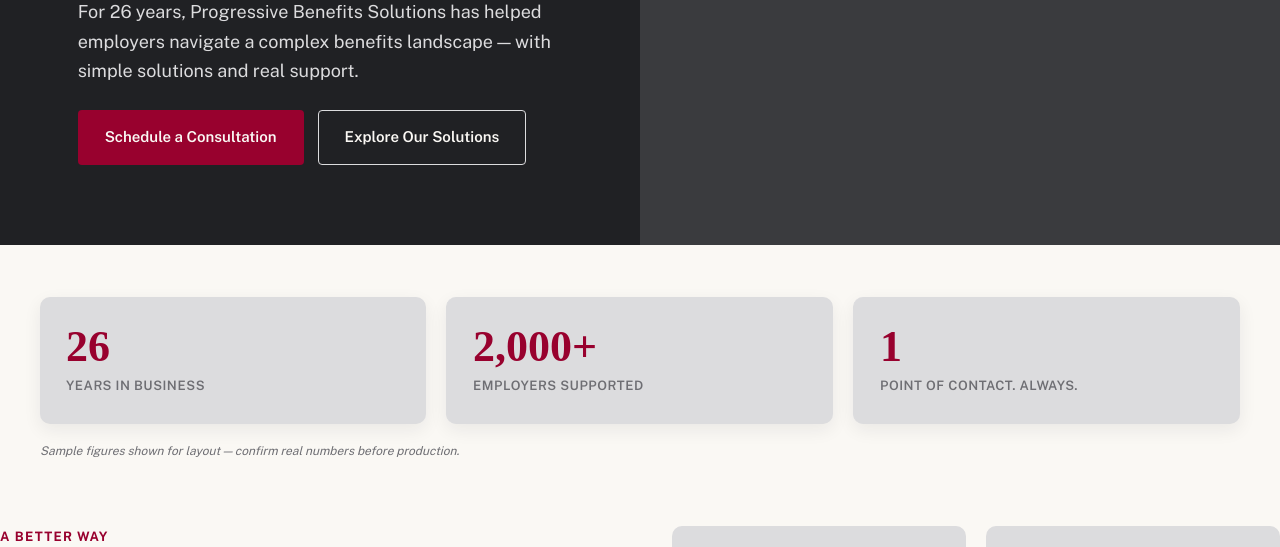
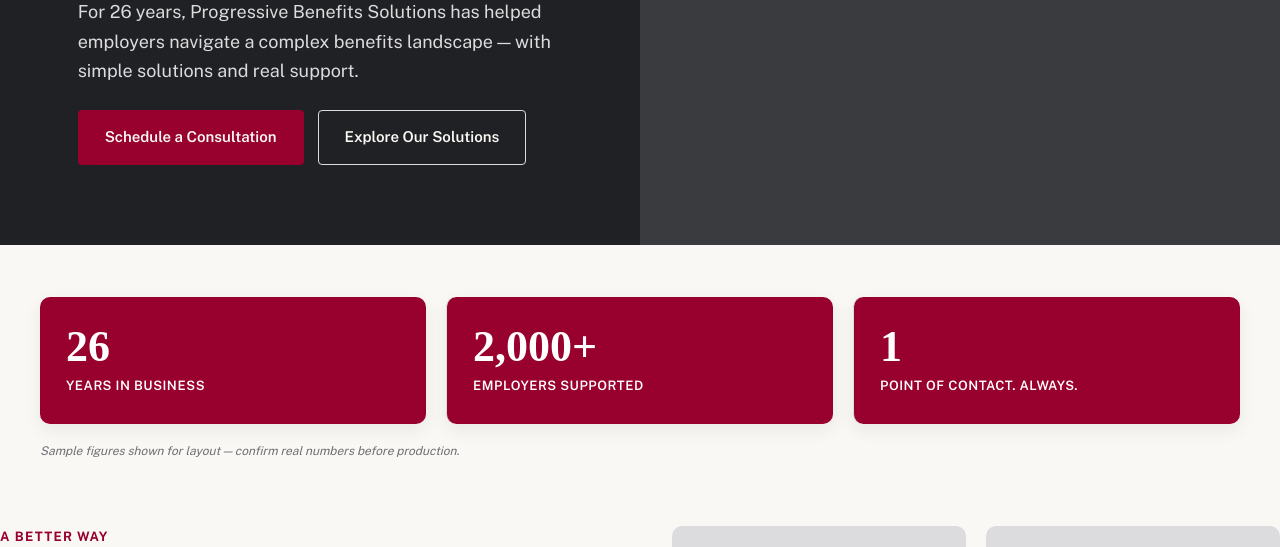
Before and after one commit to Mcart86/pbs-website, a plain HTML site: page index.html in a window 1280 px wide. Shown: the part 470-1017 px from the top of the page. Drawn offline with nearby package versions, Linux system fonts and the light colour scheme; a web font is replaced by a local one.

Commit message:
Editorial tab: maroon stat card background with white number/label text

```diff
--- a/index.html
+++ b/index.html
@@ -130,8 +130,10 @@
 
   #tab-editorial .stat-row{padding-bottom:24px;}
   #tab-editorial .stat-grid{gap:20px;}
-  #tab-editorial .stat-block{background:var(--stone-light);border-radius:10px;padding:28px 26px;box-shadow:0 6px 18px rgba(32,33,36,.07);}
+  #tab-editorial .stat-block{background:var(--maroon);border-radius:10px;padding:28px 26px;box-shadow:0 6px 18px rgba(32,33,36,.07);}
   #tab-editorial .stat-block:first-child{border-left:none;padding-left:26px;}
+  #tab-editorial .stat-block .stat-num{color:#fff;}
+  #tab-editorial .stat-block .stat-label{color:#fff;}
 
   #tab-editorial .why-grid{padding-top:24px;}
   #tab-editorial .why-grid h2{max-width:none;}
```
